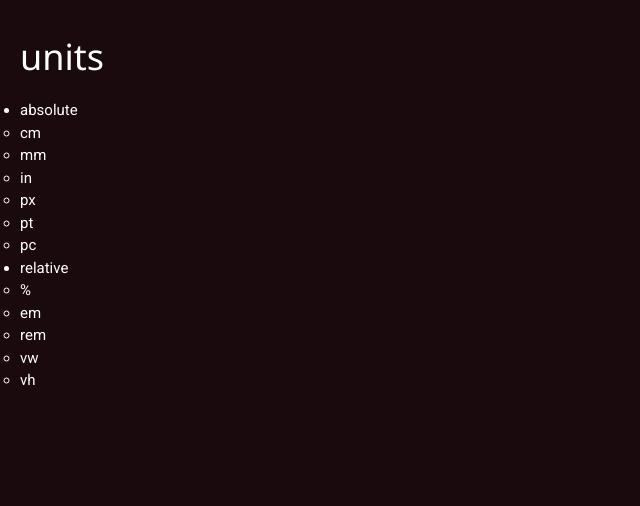
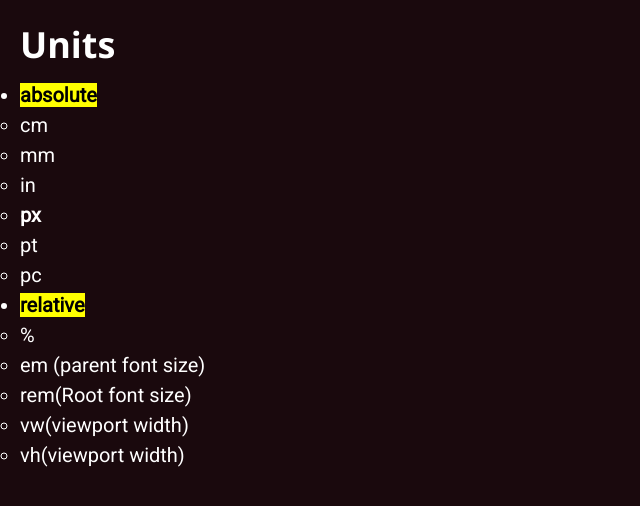
Before and after one commit to MoatazAbdAlmageed/udemy, a plain HTML site: page front/arabic-html-css/css/25.html in a window 1280 px wide. Shown: the whole page, without its empty margins (0-640 px from the left). Drawn offline with nearby package versions, Linux system fonts and the light colour scheme.

Commit message:
add todos

```diff
--- /dev/null
+++ b/code.js
@@ -0,0 +1,5 @@
+items = [...document.getElementsByClassName("udlite-accordion-panel-title")];
+
+items.map((item) => {
+  return item.getElementsByTagName("span")[0].textContent;
+});
--- a/front/arabic-html-css/css/25.html
+++ b/front/arabic-html-css/css/25.html
@@ -4,7 +4,7 @@
     <meta charset="UTF-8" />
     <meta http-equiv="X-UA-Compatible" content="IE=edge" />
     <meta name="viewport" content="width=device-width, initial-scale=1.0" />
-    <title>HTML5</title>
+    <title>CSS</title>
     <link rel="stylesheet" href="https://www.w3schools.com/w3css/4/w3.css" />
 
     <style>
@@ -18,32 +18,55 @@
         background: #1a090d;
         color: #fff;
         font-family: "Roboto", sans-serif;
+        font-size: 20px;
+        line-height: 1.5em;
+      }
+      h1,
+      mark {
+        font-weight: bolder;
+      }
+      .sm {
+      }
+      .md {
+      }
+      .px {
+      }
+      .em {
+      }
+
+      .normal {
+        font-weight: normal;
+      }
+      .bolder {
+        font-weight: bolder;
+      }
+      .num {
+        font-weight: 400;
       }
     </style>
   </head>
   <body>
-    <h1>units</h1>
+    <h1>Units</h1>
     <ul>
       <li>
-        absolute
-
+        <mark class="bolder">absolute</mark>
         <ul>
           <li>cm</li>
           <li>mm</li>
           <li>in</li>
-          <li>px</li>
+          <li><b>px</b></li>
           <li>pt</li>
           <li>pc</li>
         </ul>
       </li>
 
-      <li>relative</li>
+      <li><mark>relative</mark></li>
       <ul>
         <li>%</li>
-        <li>em</li>
-        <li>rem</li>
-        <li>vw</li>
-        <li>vh</li>
+        <li>em (parent font size)</li>
+        <li>rem(Root font size)</li>
+        <li>vw(viewport width)</li>
+        <li>vh(viewport width)</li>
       </ul>
     </ul>
   </body>
```
Also changed, not shown: 6 other files.
